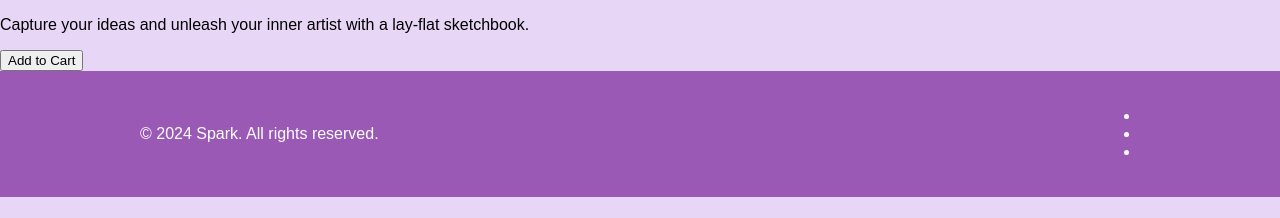
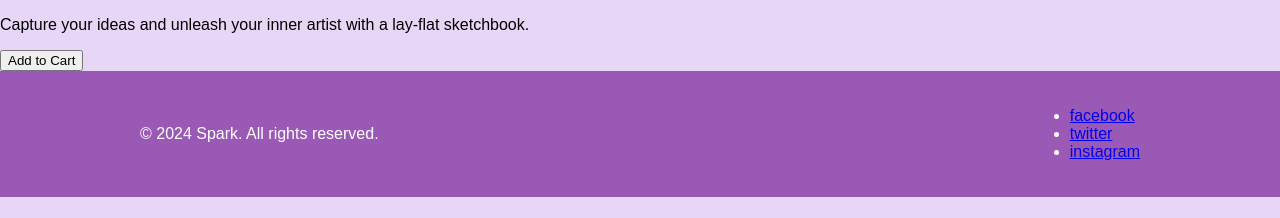
Before and after one commit to JyothirmaiV13/Gemini-tool-after-fix, a plain HTML site: page index.html in a window 1280 px wide. Shown: the part 582-800 px from the top of the page. Drawn offline with Linux system fonts and the light colour scheme.

Commit message:
Update index.html

```diff
--- a/index.html
+++ b/index.html
@@ -108,9 +108,9 @@
     <div class="container">
       <p>&copy; 2024 Spark. All rights reserved.</p>
       <ul class="social-links">
-        <li><a href="#"><i class="fab fa-facebook-f"></i></a></li>
-        <li><a href="#"><i class="fab fa-twitter"></i></a></li>
-        <li><a href="#"><i class="fab fa-instagram"></i></a></li>
+        <li><a href="#"><i class="fab fa-facebook-f"></i>facebook</a></li>
+        <li><a href="#"><i class="fab fa-twitter"></i>twitter</a></li>
+        <li><a href="#"><i class="fab fa-instagram"></i>instagram</a></li>
       </ul>
     </div>
   </footer>
```
